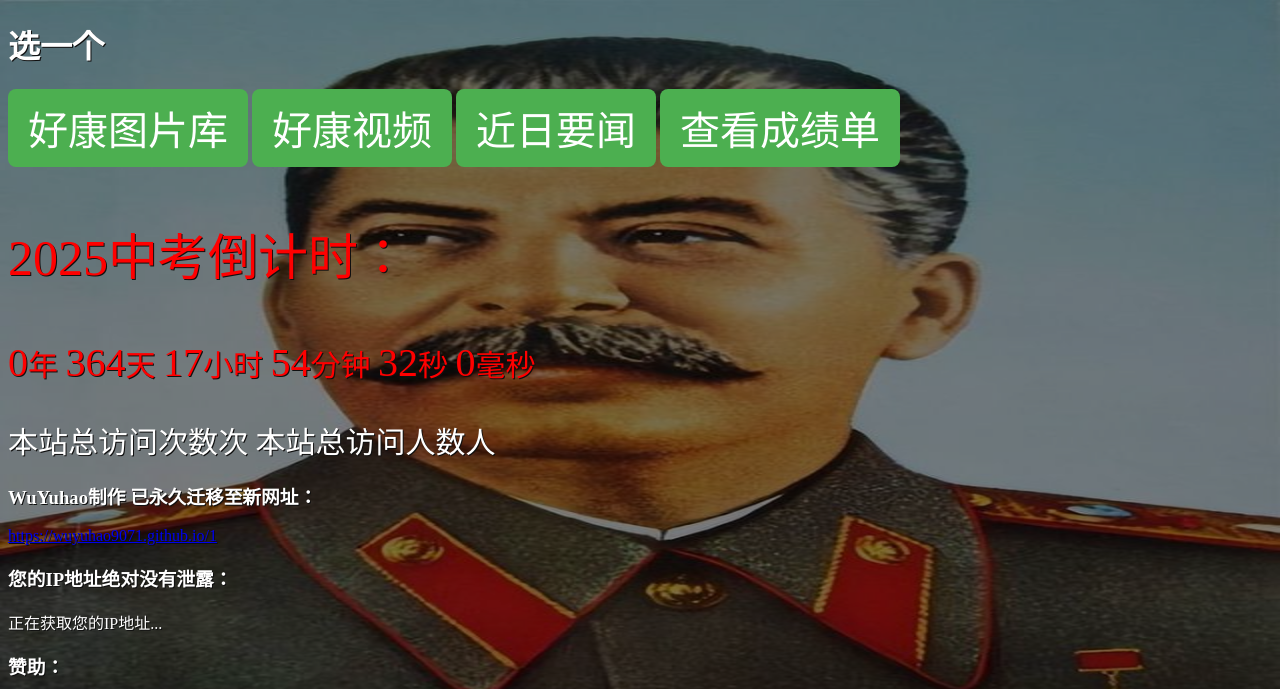
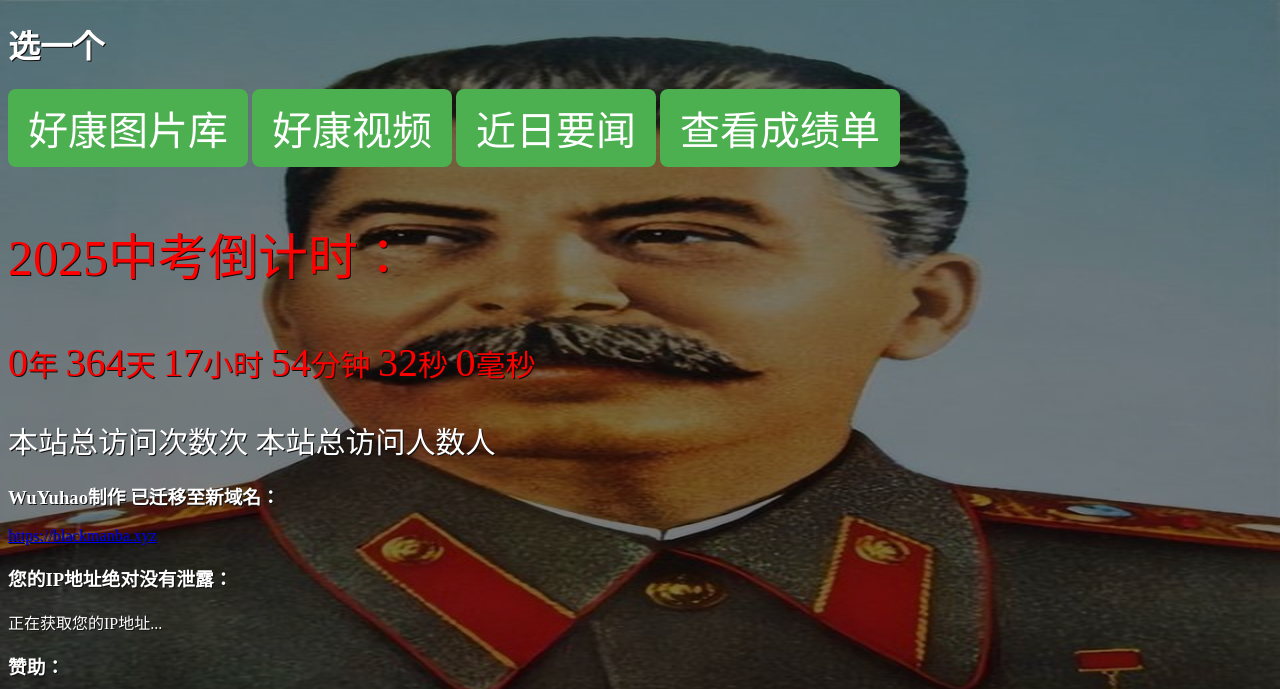
Before and after one commit to wuyuhao9071/1, a plain HTML site: page index.html in a window 1280 px wide. Shown: the top 689 px of the page. Drawn offline with nearby package versions, Linux system fonts and the light colour scheme; some packages are replaced by stand-ins of ours; no server answers; a script that the page names is missing.

Commit message:
更换域名

```diff
--- a/index.html
+++ b/index.html
@@ -282,8 +282,8 @@
     </span>
 
     <img class="background-image" src="Stalin.jpeg">
-    <h3>WuYuhao制作 已永久迁移至新网址：</h3>
-    <a href="https://wuyuhao9071.github.io/1" target="_blank">https://wuyuhao9071.github.io/1</a>
+    <h3>WuYuhao制作 已迁移至新域名：</h3>
+    <a href="https://blackmanba.xyz" target="_blank">https://blackmanba.xyz</a>
     <h3>您的IP地址绝对没有泄露：</h3>
     <p id="visitor-ip">正在获取您的IP地址...</p>
     <h3>赞助：</h3>
```
